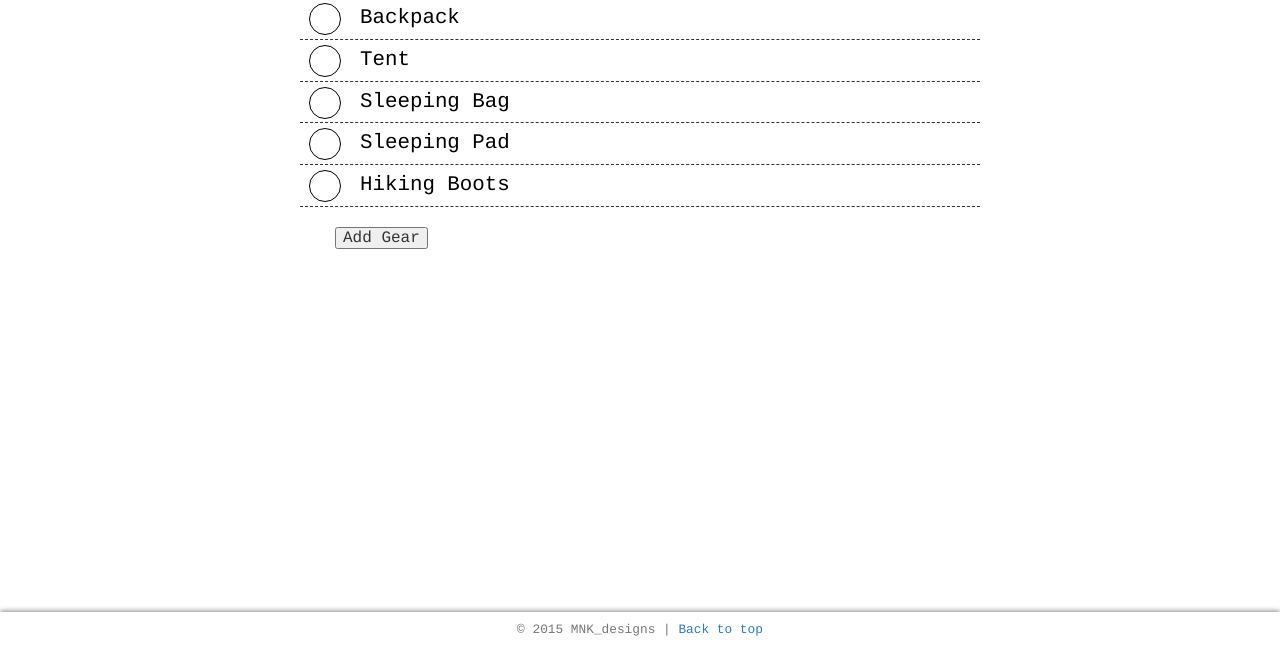
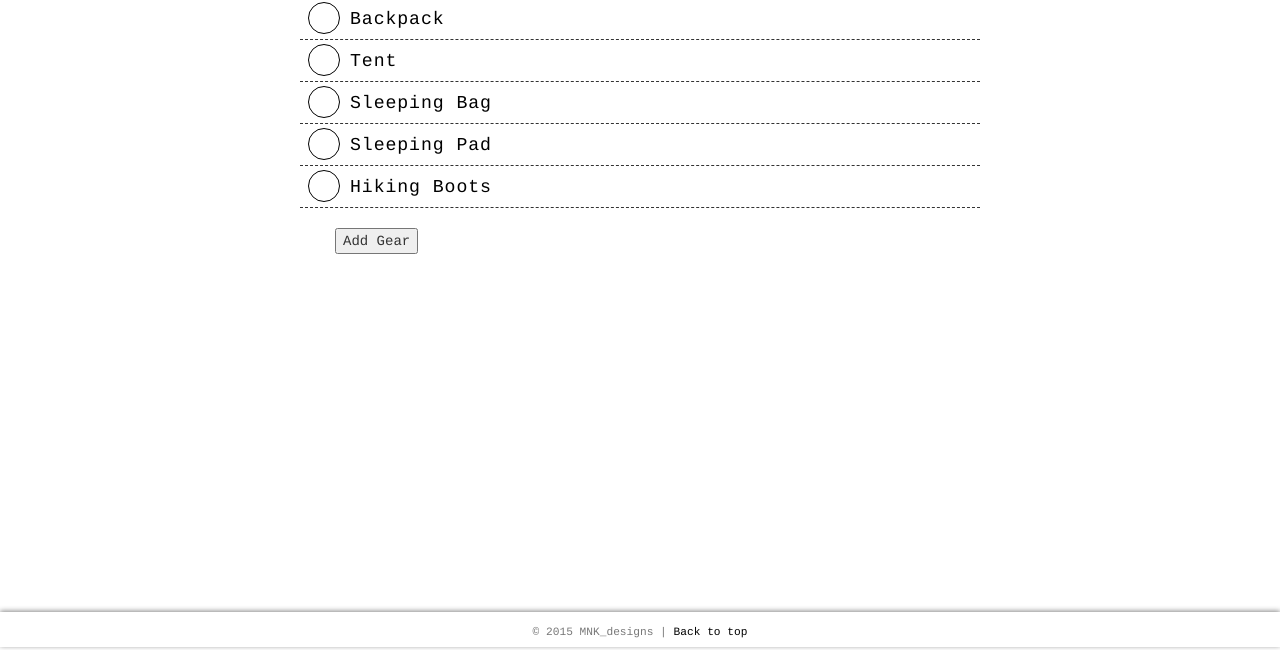
Before and after one commit to matthewnk/gearList, a plain HTML site: page backpacking.html in a window 1280 px wide. Shown: the part 153-803 px from the top of the page. Drawn offline with nearby package versions, Linux system fonts and the light colour scheme.

Commit message:
List style chages

```diff
--- a/backpacking.html
+++ b/backpacking.html
@@ -17,7 +17,6 @@
     <link href="css/bootstrap.min.css" rel="stylesheet">
 
     <!-- Custom styles for this template -->
-    <link href="css/html5reset-1.6.1.css" rel="stylesheet">
     <link href="css/sticky-footer-navbar.css" rel="stylesheet">
     <link href="css/jumbotron-narrow.css" rel="stylesheet">
 
@@ -75,7 +74,7 @@
 <!-- BOOTSTRAP JUMBOTRON -->
       <div id="top"></div>
       <div class="jumbotron">
-        <h1>BACKPACKING <span id="counter"></span></h1>
+        <h1>BACKPACKING <!-- <span id="counter"> --></span></h1>
       </div>
 
 <!-- LIST OF ITEMS -->
--- a/css/html5reset-1.6.1.css
+++ b/css/html5reset-1.6.1.css
@@ -22,7 +22,6 @@ time, mark, audio, video {
     padding:0;
     border:0;
     outline:0;
-    font-size:100%;
     vertical-align:baseline;
     background:transparent;
 }
--- a/css/list.css
+++ b/css/list.css
@@ -1,14 +1,14 @@
-.addMenu a:link {
+a:link {
   color: #000;
   text-decoration: none;
 }
 
-.addMenu a:visited {
+a:visited {
   color: #000;
   text-decoration: none;
 }
 
-.addMenu a:hover {
+a:hover {
   color: #ff6347;
   text-decoration: none;
 }
@@ -21,6 +21,7 @@
   border-bottom-style: dashed;
   border-width: 1px;
   font-size: 1.3em;
+  letter-spacing: .05em;
 }
 
 .gearList li:first-child{
@@ -33,6 +34,10 @@
   height: 25px;
   margin: 0;
   padding-right: 5px;
+}
+
+.gearList > .homeList li{
+    padding: 8px 0 8px 8px;
 }
 
 form {
@@ -55,6 +60,11 @@ form legend {
 
 label {
   font-weight: 100;
+  margin: 0;
+}
+
+a:active  {
+  padding-left: 18px;
 }
 
 ul {
@@ -75,21 +85,16 @@ input[type="checkbox"] {
 
 input[id^="checkbox-1-"] + label {
   background-color: #fff;
-  padding: 10px 0 10px 60px;
+  padding: 7.5px 0 7.5px 50px;
   display: inline-block;
   position: relative;
-  /*border-bottom: 1px dashed #000;*/
   margin-right: 30px;
   color: #000;
-  /*font-size: 1.7em;*/
   width: 100%;
 }
 
 [id^="checkbox-1-"] + label:active  {
-  /*border-top: none;*/
-  background-color: #7accc8;
   padding-left: 60px;
-  /*box-shadow: inset 0 3px 8px rgba(129, 69, 13, 0.3), inset 0 -50px 37px -30px rgba(255, 222, 197, 0.07), 0 0 13px rgba(0, 0, 0, 0.6);*/
 }
 
 [id^="checkbox-1-"] + label:after {
@@ -97,8 +102,8 @@ input[id^="checkbox-1-"] + label {
   border-radius: 100px;
   width: 32px;
   position: absolute;
-  top: 5px;
-  left: 8.5px;
+  top: 4px;
+  left: 8px;
   border: 1px solid;
   background-color: #fff;
   height: 32px;
@@ -106,11 +111,10 @@ input[id^="checkbox-1-"] + label {
 
 [id^="checkbox-1-"] + label:before {
   content: ' ';
-  /*border-radius: 100px;*/
   width: 20px;
   position: absolute;
-  top: 11px;
-  left: 15px;
+  top: 9.5px;
+  left: 14px;
   z-index: 999;
   height: 20px;
   display: none;
```
Also changed, not shown: index.html (+0 -1 lines).
